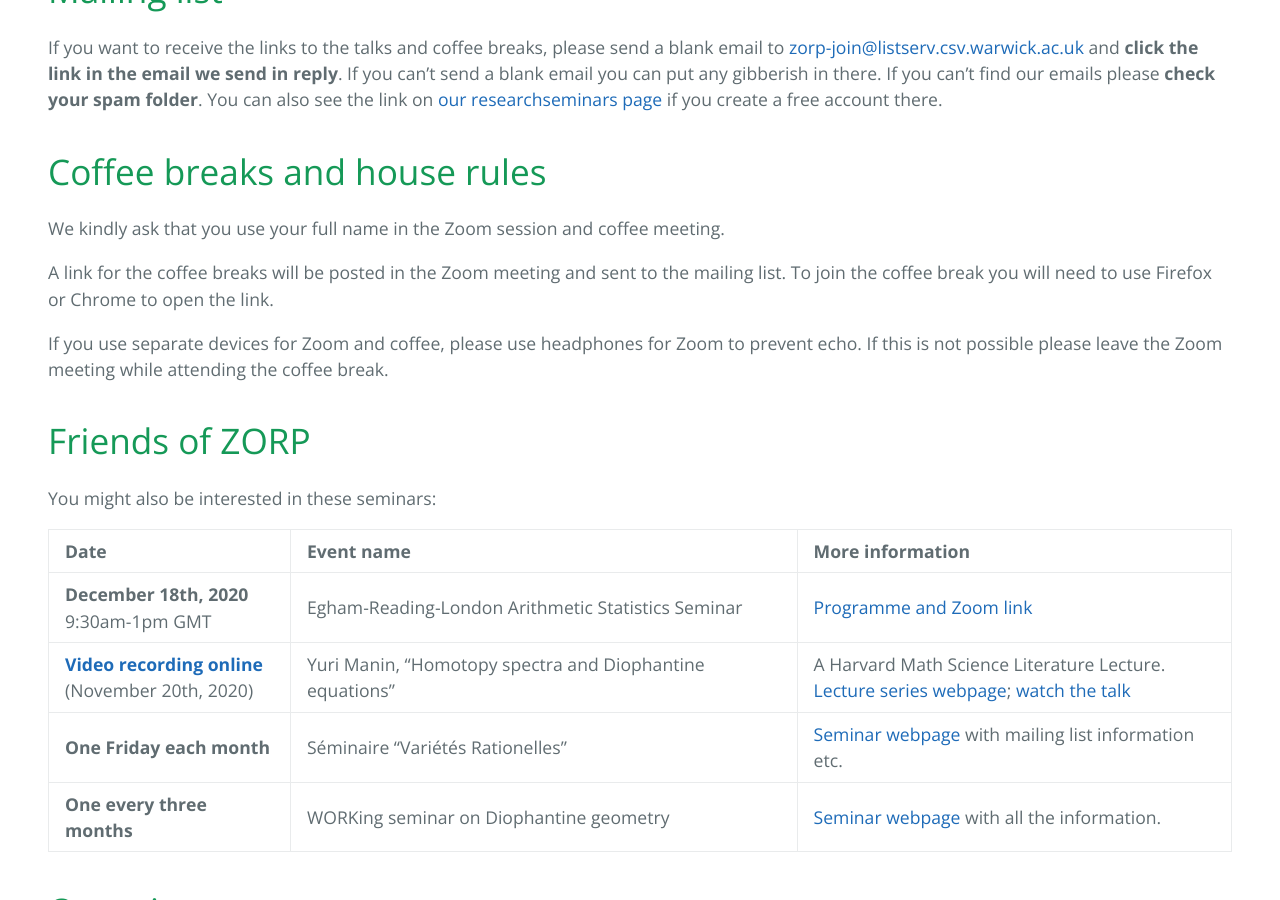
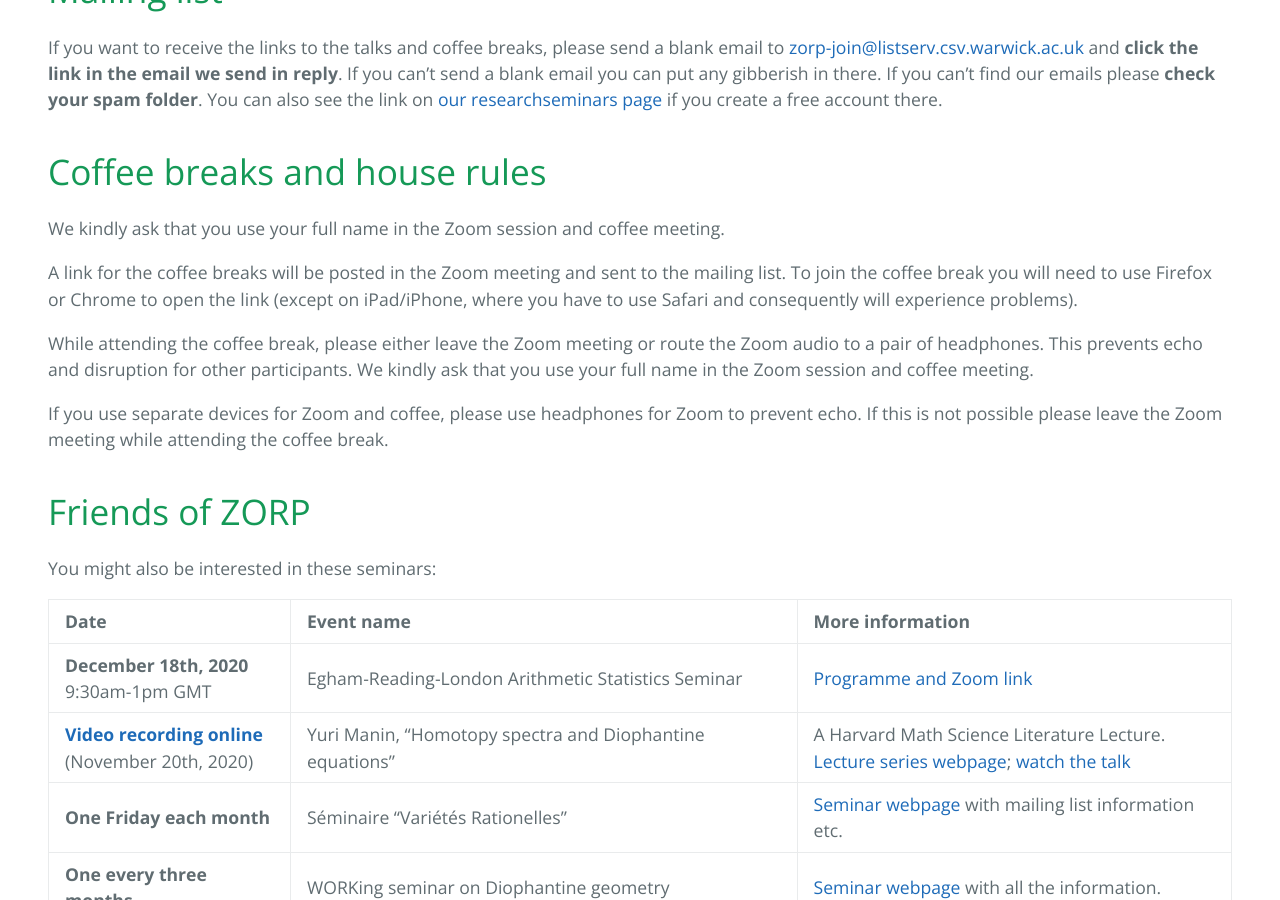
Before and after one commit to zoom-on-rational-points/zoom-on-rational-points.github.io, a Jekyll site: the page built from index.md, in a window 1280 px wide and 900 px high, scrolled down 1695 px. Built offline with Jekyll 4.4.1, drawn with Linux system fonts in a browser that asks for light colours; our own code applies the rules of GitHub Pages for plain Markdown files.

Commit message:
Update index.md

```diff
--- a/index.md
+++ b/index.md
@@ -27,7 +27,9 @@ If you want to receive the links to the talks and coffee breaks, please send a b
 
 We kindly ask that you use your full name in the Zoom session and coffee meeting.
 
-A link for the coffee breaks will be posted in the Zoom meeting and sent to the mailing list. To join the coffee break you will need to use Firefox or Chrome to open the link.
+A link for the coffee breaks will be posted in the Zoom meeting and sent to the mailing list. To join the coffee break you will need to use Firefox or Chrome to open the link (except on iPad/iPhone, where you have to use Safari and consequently will experience problems).
+
+While attending the coffee break, please either leave the Zoom meeting or route the Zoom audio to a pair of headphones. This prevents echo and disruption for other participants. We kindly ask that you use your full name in the Zoom session and coffee meeting.
 
 If you use separate devices for Zoom and coffee, please use headphones for Zoom to prevent echo. If this is not possible please leave the Zoom meeting while attending the coffee break.
 
```
